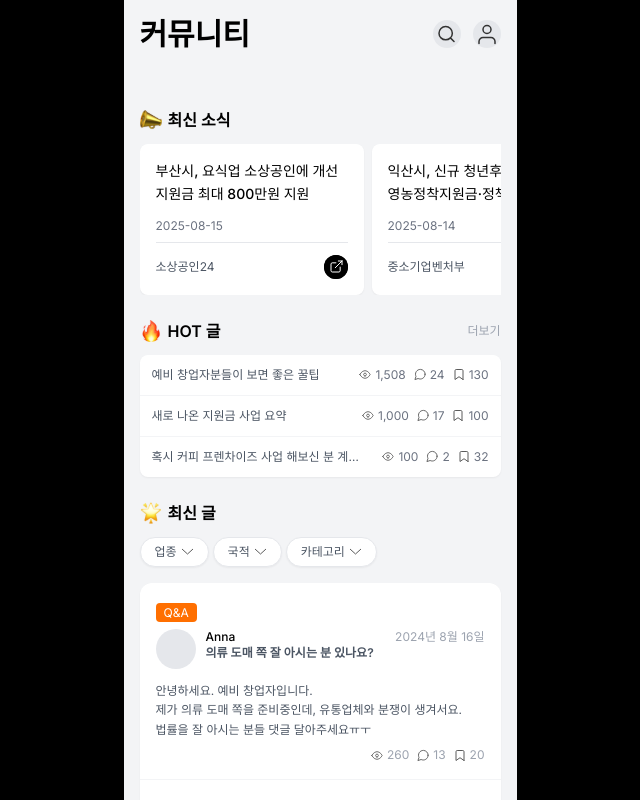
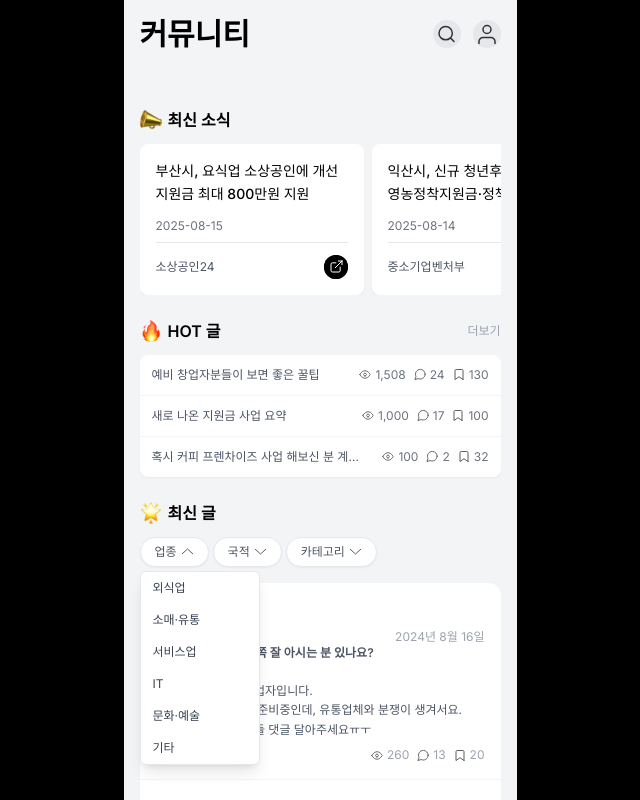
Before and after one commit to BeJunseok/CrossBiz-FE, a React (Vite) app: page /community in a window 1280 px wide. Both pictures are taken after a click on the button "업종". Shown: the top 800 px of the page, without its empty margins (320-960 px from the left). Built offline with nearby package versions, Linux system fonts and the light colour scheme.

Commit message:
feat: 최신 글 필터 적용

```diff
--- a/src/components/Community/FilterButton.jsx
+++ b/src/components/Community/FilterButton.jsx
@@ -1,19 +1,86 @@
+import { useState } from 'react';
 import ChevronDown from '@/assets/icons/ChevronDown.svg?react';
+import ChevronUp from '@/assets/icons/ChevronUp.svg?react';
 
-const FilterButton = ({ label }) => (
-  <button className="bg-white px-3.5 py-1.5 rounded-full shadow-sm text-xs text-gray-600 border border-gray-200 flex items-center gap-1">
-    {label} <ChevronDown size={8} />
-  </button>
-);
+const FilterButtons = ({ onFilterChange }) => {
+  const [openDropdown, setOpenDropdown] = useState(null);
+  const [selectedFilters, setSelectedFilters] = useState({
+    industry: '',
+    nationality: '',
+    category: '',
+  });
 
-const FilterButtons = () => {
-  const filters = ['업종', '국적', '카테고리'];
+  const filterOptions = {
+    industry: ['외식업', '소매·유통', '서비스업', 'IT', '문화·예술', '기타'],
+    nationality: ['중국', '미국', '터키', '태국', '기타'],
+    category: ['Q&A', 'Discussion', 'Help', 'Tips'],
+  };
+
+  const filterLabels = {
+    industry: '업종',
+    nationality: '국적',
+    category: '카테고리',
+  };
+
+  const handleDropdownToggle = (filterType) => {
+    setOpenDropdown(openDropdown === filterType ? null : filterType);
+  };
+
+  const handleOptionSelect = (filterType, option) => {
+    const newFilters = {
+      ...selectedFilters,
+      [filterType]: selectedFilters[filterType] === option ? '' : option,
+    };
+    setSelectedFilters(newFilters);
+    setOpenDropdown(null);
+    onFilterChange(newFilters);
+  };
+
+  const FilterButton = ({ filterType }) => (
+    <div className="relative">
+      <button
+        className={`bg-white px-3.5 py-1.5 rounded-full shadow-sm text-xs border border-gray-200 flex items-center gap-1
+          ${openDropdown === filterType ? 'border-blue-500' : ''}
+          ${
+            selectedFilters[filterType]
+              ? 'bg-blue-50 border-blue-200'
+              : 'text-gray-600'
+          }`}
+        onClick={() => handleDropdownToggle(filterType)}
+      >
+        {selectedFilters[filterType] || filterLabels[filterType]}
+        {openDropdown === filterType ? (
+          <ChevronUp size={8} />
+        ) : (
+          <ChevronDown size={8} />
+        )}
+      </button>
+
+      {openDropdown === filterType && (
+        <div className="absolute top-full left-0 mt-1 bg-white border border-gray-200 rounded-md shadow-lg z-10 min-w-[120px]">
+          {filterOptions[filterType].map((option) => (
+            <button
+              key={option}
+              className={`w-full px-3 py-2 text-left text-xs hover:bg-gray-50 first:rounded-t-md last:rounded-b-md ${
+                selectedFilters[filterType] === option
+                  ? 'bg-blue-50 text-blue-600'
+                  : 'text-gray-700'
+              }`}
+              onClick={() => handleOptionSelect(filterType, option)}
+            >
+              {option}
+            </button>
+          ))}
+        </div>
+      )}
+    </div>
+  );
 
   return (
     <div className="flex gap-1 mb-4">
-      {filters.map((filter) => (
-        <FilterButton key={filter} label={filter} />
-      ))}
+      <FilterButton filterType="industry" />
+      <FilterButton filterType="nationality" />
+      <FilterButton filterType="category" />
     </div>
   );
 };
--- a/src/components/Community/RecentPostItem.jsx
+++ b/src/components/Community/RecentPostItem.jsx
@@ -42,12 +42,14 @@ const RecentPostItem = ({ post }) => {
         </div>
       </div>
       <p className="text-xs text-gray-600 leading-relaxed mb-2 line-clamp-3">
-        {post.content.split('\n').map((line, index) => (
-          <React.Fragment key={index}>
-            {line}
-            {index < post.content.split('\n').length - 1 && <br />}
-          </React.Fragment>
-        ))}
+        {post.content
+          ? post.content.split('\n').map((line, index) => (
+              <React.Fragment key={index}>
+                {line}
+                {index < post.content.split('\n').length - 1 && <br />}
+              </React.Fragment>
+            ))
+          : '내용이 없습니다'}
       </p>
 
       <div className="flex justify-end gap-2 text-xs text-gray-400">
@@ -55,19 +57,19 @@ const RecentPostItem = ({ post }) => {
           <div className="w-3 h-3 flex items-center justify-center">
             <Views />
           </div>
-          <span>{post.stats.views}</span>
+          <span>{post.stats?.views || 0}</span>
         </div>
         <div className="flex items-center gap-1">
           <div className="w-3 h-3 flex items-center justify-center">
             <Comments />
           </div>
-          <span>{post.stats.comments}</span>
+          <span>{post.stats?.comments || 0}</span>
         </div>
         <div className="flex items-center gap-1">
           <div className="w-3 h-3 flex items-center justify-center">
             <Saves />
           </div>
-          <span>{post.stats.shares}</span>
+          <span>{post.stats?.shares || 0}</span>
         </div>
       </div>
     </div>
--- a/src/components/Community/RecentPostsSection.jsx
+++ b/src/components/Community/RecentPostsSection.jsx
@@ -1,9 +1,48 @@
+import { useState, useEffect } from 'react';
 import RecentPostItem from './RecentPostItem';
 import FilterButtons from './FilterButton';
 import Star from '@/assets/icons/Star.svg?react';
 
 const RecentPostsSection = ({ recentPosts }) => {
-  const displayPosts = recentPosts.slice(0, 5);
+  const [filteredPosts, setFilteredPosts] = useState(recentPosts.slice(0, 5));
+
+  // recentPosts가 변경될 때마다 초기값 다시 설정
+  useEffect(() => {
+    setFilteredPosts(recentPosts.slice(0, 5));
+  }, [recentPosts]);
+
+  const handleFilterChange = (filters) => {
+    let filtered = recentPosts;
+
+    // 필터가 하나라도 선택되어 있는지 확인
+    const hasActiveFilters =
+      filters.industry || filters.nationality || filters.category;
+
+    if (hasActiveFilters) {
+      // 업종 필터
+      if (filters.industry) {
+        filtered = filtered.filter(
+          (post) => post.industry === filters.industry
+        );
+      }
+
+      // 국적 필터
+      if (filters.nationality) {
+        filtered = filtered.filter(
+          (post) => post.nationality === filters.nationality
+        );
+      }
+
+      // 카테고리 필터
+      if (filters.category) {
+        filtered = filtered.filter(
+          (post) => post.category === filters.category
+        );
+      }
+    }
+
+    setFilteredPosts(filtered);
+  };
 
   return (
     <div className="px-4 mb-20">
@@ -13,13 +52,22 @@ const RecentPostsSection = ({ recentPosts }) => {
           <h3 className="text-base font-semibold text-black">최신 글</h3>
         </div>
 
-        <FilterButtons />
+        <FilterButtons onFilterChange={handleFilterChange} />
       </div>
 
       <div className="bg-white rounded-xl shadow-sm">
-        {displayPosts.map((post) => (
-          <RecentPostItem key={post.id} post={post} />
-        ))}
+        {filteredPosts.length > 0 ? (
+          filteredPosts.map((post) => (
+            <RecentPostItem key={`post-${post.id}`} post={post} />
+          ))
+        ) : (
+          <div
+            key="no-results"
+            className="p-8 text-center text-gray-500 text-sm"
+          >
+            선택한 조건에 맞는 게시글이 없습니다.
+          </div>
+        )}
       </div>
     </div>
   );
--- a/src/mock/community.json
+++ b/src/mock/community.json
@@ -44,10 +44,13 @@
       }
     }
   ],
+
   "recentPosts": [
     {
       "id": 1,
       "category": "Q&A",
+      "industry": "소매·유통",
+      "nationality": "기타",
       "author": "Anna",
       "title": "의류 도매 쪽 잘 아시는 분 있나요?",
       "content": "안녕하세요. 예비 창업자입니다.\n제가 의류 도매 쪽을 준비중인데, 유통업체와 분쟁이 생겨서요.\n법률을 잘 아시는 분들 댓글 달아주세요ㅠㅜ",
@@ -61,6 +64,8 @@
     {
       "id": 2,
       "category": "Q&A",
+      "industry": "서비스업",
+      "nationality": "미국",
       "author": "Jhon Smith",
       "title": "My D-8 visa is expiring soon. Any tips for renewal?",
       "content": "Hey everyone, my D-8 business visa will expire in two months.\nI heard the process changed this year? Do I need to re-submit my entire business plan? Any tips would be appreciated!",
@@ -74,6 +79,8 @@
     {
       "id": 3,
       "category": "Discussion",
+      "industry": "외식업",
+      "nationality": "기타",
       "author": "Selly Kim",
       "title": "홍대 bakery location 괜찮을까요?",
       "content": "I'm planning to open a European-style bakery near Hongdae Station.\n근데 rent가 조금 비싸네요…\n혹시 홍대에서 business 하시는 분, weekday랑 weekend foot traffic이 어떤지 알려주실 수 있나요?",
@@ -87,6 +94,8 @@
     {
       "id": 4,
       "category": "Help",
+      "industry": "외식업",
+      "nationality": "중국",
       "author": "Liu Gwan Xci",
       "title": "외국인 비자 연장 관련",
       "content": "제가 한국에서의 비자 연장이 처음인데, 완전히 모르겠어서요, 😅\n중국어를 할 줄 아는 상담사가 서울에 있나요?\n요식업쪽이였으면 좋겠어요.",
```
Also changed, not shown: src/assets/icons/ChevronUp.svg (added).
